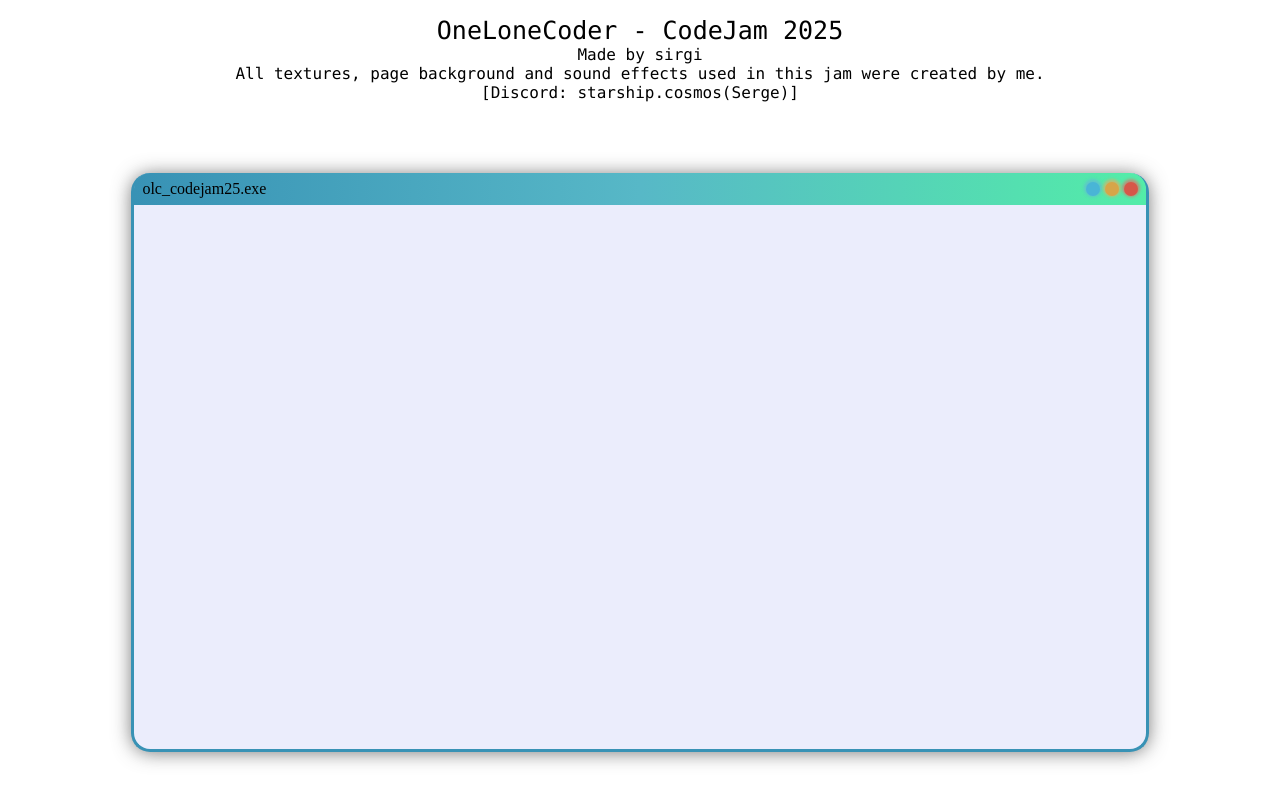
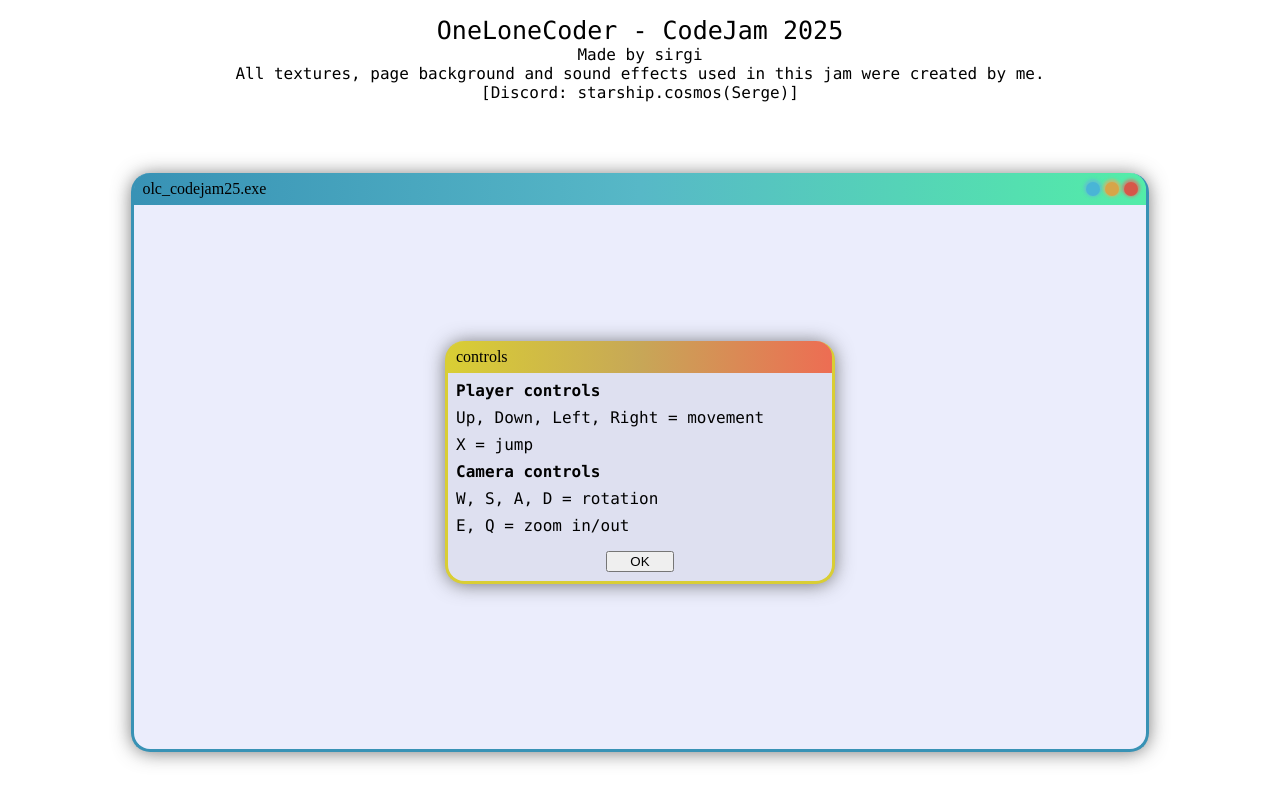
Before and after one commit to c0dexu/olcJam2025, a plain HTML site: page index.html in a window 1280 px wide. Drawn offline with Linux system fonts and the light colour scheme.

Commit message:
added window info for controls

```diff
--- a/index.html
+++ b/index.html
@@ -15,6 +15,71 @@
     </div>
     <div class="subtitle">[Discord: starship.cosmos(Serge)]</div>
     <div class="container">
+      <div class="window-info">
+        <div class="content">
+          <div style="align-items: center; display: flex" class="bar-info">
+            <div style="margin-left: 0.5rem">controls</div>
+          </div>
+          <div
+            style="
+              margin-top: 0.5rem;
+              width: fit-content;
+              margin-left: 0.5rem;
+              font-weight: bold;
+            "
+            class="subtitle"
+          >
+            Player controls
+          </div>
+          <div
+            style="margin-top: 0.5rem; width: fit-content; margin-left: 0.5rem"
+            class="subtitle"
+          >
+            Up, Down, Left, Right = movement
+          </div>
+          <div
+            style="margin-top: 0.5rem; width: fit-content; margin-left: 0.5rem"
+            class="subtitle"
+          >
+            X = jump
+          </div>
+          <div
+            style="
+              margin-top: 0.5rem;
+              width: fit-content;
+              margin-left: 0.5rem;
+              font-weight: bold;
+            "
+            class="subtitle"
+          >
+            Camera controls
+          </div>
+          <div
+            style="margin-top: 0.5rem; width: fit-content; margin-left: 0.5rem"
+            class="subtitle"
+          >
+            W, S, A, D = rotation
+          </div>
+          <div
+            style="margin-top: 0.5rem; width: fit-content; margin-left: 0.5rem"
+            class="subtitle"
+          >
+            E, Q = zoom in/out
+          </div>
+          <div
+            style="
+              width: 100%;
+              display: flex;
+              justify-content: center;
+              margin-top: 1rem;
+            "
+          >
+            <button>
+              <div style="padding-left: 1rem; padding-right: 1rem">OK</div>
+            </button>
+          </div>
+        </div>
+      </div>
       <div class="window">
         <div class="content">
           <div class="bar">
--- a/styles.css
+++ b/styles.css
@@ -96,3 +96,29 @@ canvas {
     -webkit-box-shadow: 0px -1px 3px 2px rgba(98, 186, 212, 0.75);
     -moz-box-shadow: 0px -1px 3px 2px rgba(98, 186, 212, 0.75);
 }
+
+
+.window-info {
+    position: absolute;
+    display: flex;
+    justify-content: center;
+    align-items: center;
+    width: 30%;
+    height: 30%;
+    box-shadow: 0px 1px 19px -1px rgba(64, 64, 64, 0.75);
+    -webkit-box-shadow: 0px 1px 19px -1px rgba(64, 64, 64, 0.75);
+    -moz-box-shadow: 0px 1px 19px -1px rgba(64, 64, 64, 0.75);
+    border-radius: 1.2rem;
+    border: 3px solid rgba(217, 206, 52, 1);
+    border-top: none;
+    background-color: #dee0f0;
+}
+
+.bar-info {
+    width: 100%;
+    height: 32px;
+    background: #d9ce34;
+    background: linear-gradient(90deg, rgba(217, 206, 52, 1) 0%, rgba(199, 167, 87, 1) 50%, rgba(237, 109, 83, 1) 100%);
+    border-top-left-radius: 1rem;
+    border-top-right-radius: 1rem;
+}
```
